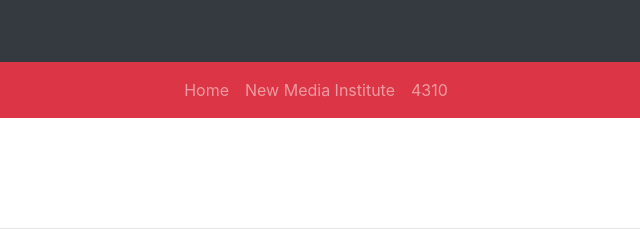
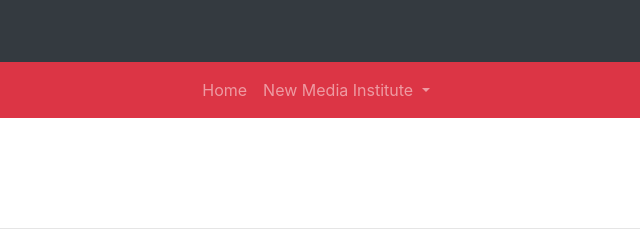
Before and after one commit to annieyrl/annieyrl.github.io, a plain HTML site: page home.html in a window 1280 px wide. Shown: the part 164-404 px from the top of the page, 324-964 px from the left. Drawn offline with nearby package versions, Linux system fonts and the light colour scheme.

Commit message:
Update home.html

```diff
--- a/home.html
+++ b/home.html
@@ -21,8 +21,14 @@
         <nav class="navbar navbar-expand-sm bg-danger navbar-dark justify-content-center sticky-top">
             <ul class="navbar-nav">
                 <li class="nav-item"><a class="nav-link" href="home.html">Home</a></li>
-                <li class="nav-item"><a class="nav-link" href="NMIX4310.html">New Media Institute</a></li>
-                <li class="nav-item"><a class="nav-link" href="#4310">4310</a></li>
+                <li class="nav-item dropdown">
+                    <a class="nav-link dropdown-toggle" href="#" id="navbarDropdown" role="button" data-toggle="dropdown" aria-haspopup="true" aria-expanded="false">
+                      New Media Institute
+                    </a>
+                    <div class="dropdown-menu" aria-labelledby="navbarDropdown">
+                      <a class="dropdown-item" href="NMIX4310.html">Rich Media Production</a>
+                      <a class="dropdown-item" href="NMIX4220.html">Digital Brown Bag</a>
+                  </li>
             </ul>
         </nav>
 
```
